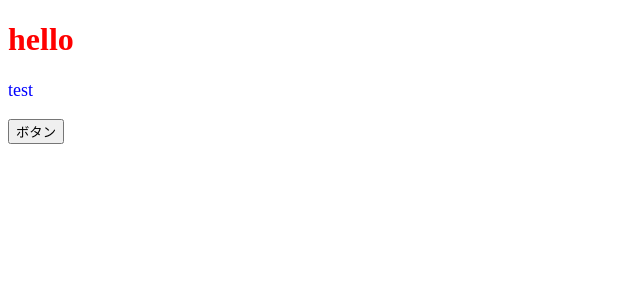
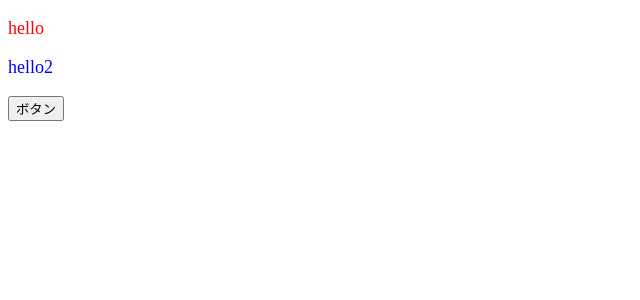
Before and after one commit to kocya-dev/js_study_react, a React (Create React App) app: page / in a window 1280 px wide. Shown: the top 300 px of the page, without its empty margins (0-640 px from the left). Built offline with nearby package versions, Linux system fonts and the light colour scheme.

Commit message:
Reactの基本ファイル作成

```diff
--- a/src/App.jsx
+++ b/src/App.jsx
@@ -1,19 +1,15 @@
 import React from "react";
+import ColorfulMessage from "./components/ColorfulMessage";
 
 const App = () => {
   const onClickButton = () => {
     alert();
   };
 
-  const contentStyle = {
-    color: "blue",
-    fontSize: "18px"
-  };
-
   return (
     <>
-      <h1 style={{ color: "red" }}>hello</h1>
-      <p style={contentStyle}>test</p>
+      <ColorfulMessage color="Red">hello</ColorfulMessage>
+      <ColorfulMessage color="blue">hello2</ColorfulMessage>
       <button onClick={onClickButton}>ボタン</button>
     </>
   );
--- /dev/null
+++ b/src/components/ColorfulMessage.jsx
@@ -0,0 +1,10 @@
+import React from "react";
+
+const ColorfulMessage = (props) => {
+  const contentStyle = {
+    color: props.color,
+    fontSize: "18px",
+  };
+  return <p style={contentStyle}>{props.children}</p>;
+};
+export default ColorfulMessage;
```
